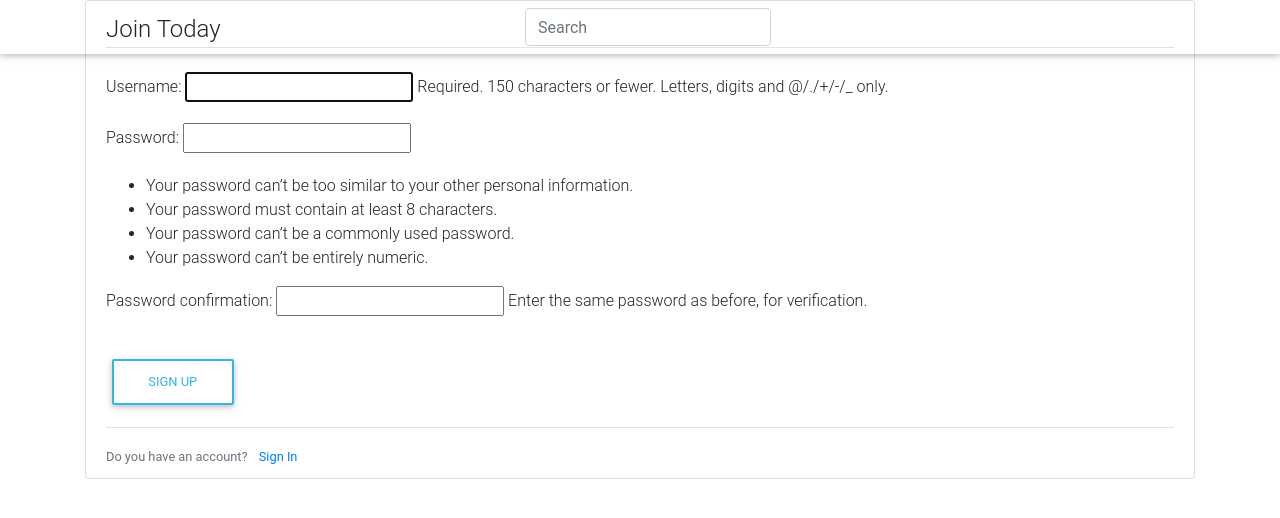
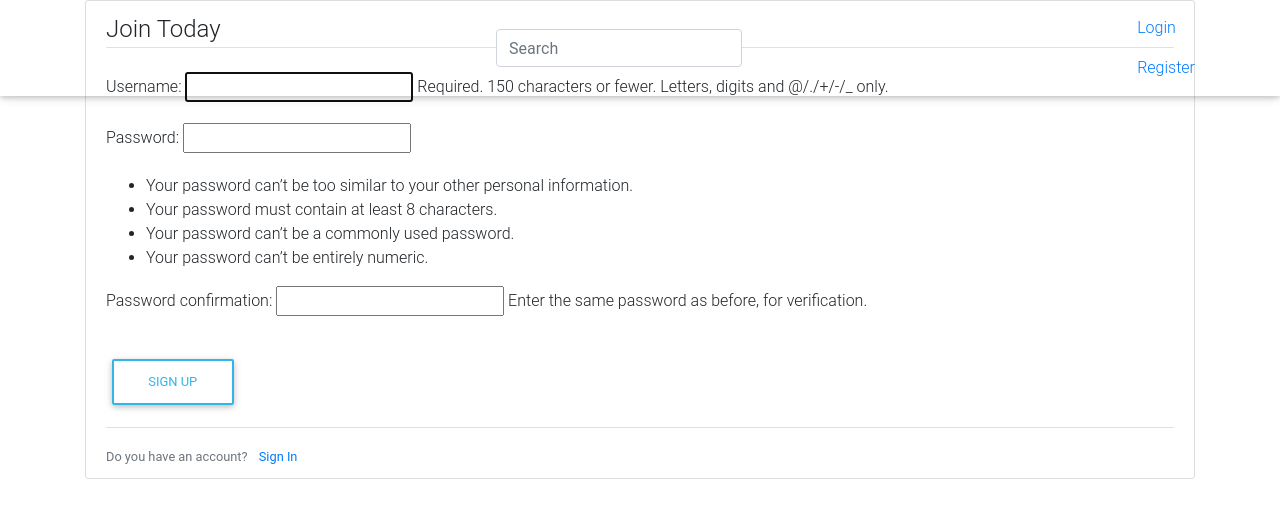
Before and after one commit to alex-muliande/Instaclone, a Django app: page /register/ in a window 1280 px wide. Shown: the top 518 px of the page. Run offline with Django 3.2, Linux system fonts and the light colour scheme; some libraries are stand-ins or nearby versions.

Commit message:
Add log in and register in the nnavbar

```diff
--- a/insta/templates/navbar.html
+++ b/insta/templates/navbar.html
@@ -1,11 +1,13 @@
 <!DOCTYPE html>
 <html lang="en">
+
 <head>
     <meta charset="UTF-8">
     <meta name="viewport" content="width=device-width, initial-scale=1.0">
     <meta http-equiv="X-UA-Compatible" content="ie=edge">
     <title>Document</title>
 </head>
+
 <body>
     <div class="navbar fixed-top">
         <nav class="container">
@@ -15,8 +17,9 @@
                     <div class="instaicon mainicon d-block d-sm-none"></div>
                 </a>
             </span>
-                    <form class="mb-0 h1 ml-auto mr-auto" id="searchform" >
-                         <input name="search" autocomplete="off" id="searching" class="form-control d-none d-md-block" placeholder="Search">
+            <form class="mb-0 h1 ml-auto mr-auto" id="searchform">
+                <input name="search" autocomplete="off" id="searching" class="form-control d-none d-md-block"
+                    placeholder="Search">
                 <i class="spinner "></i>
             </form>
             <span class="pull-right">
@@ -24,7 +27,15 @@
                 <div class="instaicon like"></div>
 
             </span>
+
+            <!-- Navbar Right Side -->
+            <div class="navbar-nav" id="inline">
+                <a class="nav-item nav-link" href="{% url 'register' }">Login</a>
+                <a class="nav-item nav-link" href="#">Register</a>
+            </div>
+
         </nav>
     </div>
 </body>
+
 </html>
```
Lines whose indentation alone changed are shown as unchanged.
